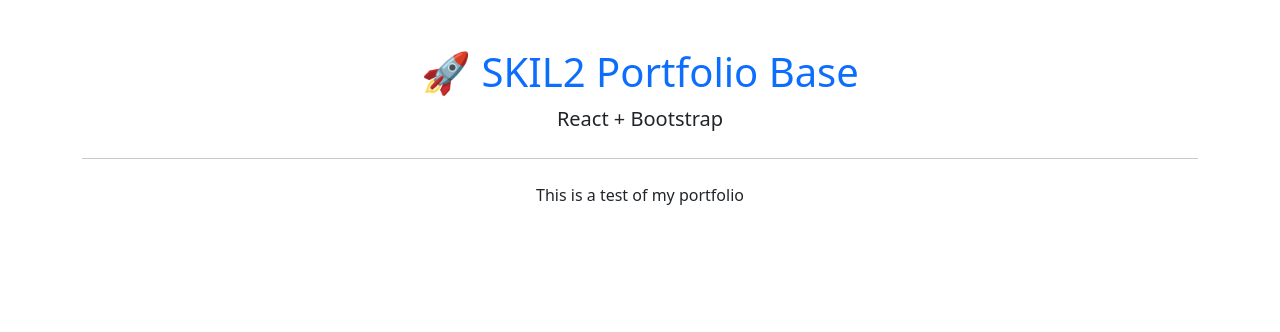
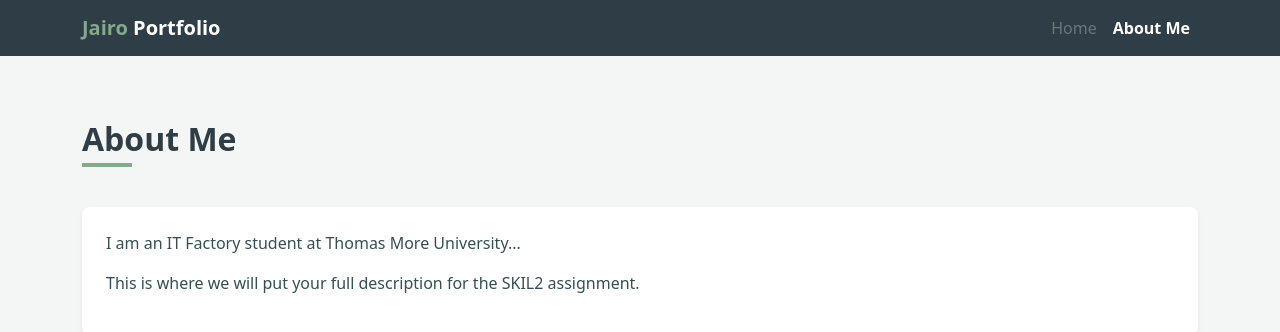
Before and after one commit to J41r0Ps/skil2-professional-portfolio, a React (Vite) app in the folder frontend/: page /about in a window 1280 px wide. Shown: the top 332 px of the page. Built offline with nearby package versions, Linux system fonts and the light colour scheme.

Commit message:
template portfolio

```diff
--- a/frontend/src/App.jsx
+++ b/frontend/src/App.jsx
@@ -1,13 +1,19 @@
-import React from 'react';
+import { Routes, Route } from 'react-router-dom';
+import Navbar from './components/Navbar';
+import Home from './components/Home';
+import About from './components/About';
 
 function App() {
   return (
-    <div className="container mt-5 text-center">
-      <h1 className="text-primary ">🚀 SKIL2 Portfolio Base</h1>
-      <p className="lead">React + Bootstrap</p>
-      <hr className="my-4" />
-      <p className='text-'>This is a test of my portfolio</p>
-    </div>
+    <>
+      <Navbar />
+      <main>
+        <Routes>
+          <Route path="/" element={<Home />} />
+          <Route path="/about" element={<About />} />
+        </Routes>
+      </main>
+    </>
   );
 }
 
--- a/frontend/src/components/About.jsx
+++ b/frontend/src/components/About.jsx
@@ -0,0 +1,13 @@
+function About() {
+    return (
+        <div className="container mt-5">
+            <h2>About Me</h2>
+            <div className="card shadow-sm border-0 mt-4 p-4" style={{ backgroundColor: '#fff' }}>
+                <p>I am an IT Factory student at Thomas More University...</p>
+                <p>This is where we will put your full description for the SKIL2 assignment.</p>
+            </div>
+        </div>
+    );
+}
+
+export default About;
--- a/frontend/src/components/Home.jsx
+++ b/frontend/src/components/Home.jsx
@@ -0,0 +1,22 @@
+function Home() {
+    return (
+        <div className="container mt-5">
+            <div className="row align-items-center min-vh-75">
+                <div className="col-md-6">
+                    <h1 className="display-4">Hi, I'm Jairo</h1>
+                    <h2>Software Developer & Data Enthusiast</h2>
+                    <p className="lead mt-3">
+                        Welcome to my SKIL2 Portfolio. I build modern web applications and analyze data.
+                    </p>
+                    <button className="btn btn-tm-primary btn-lg mt-3">View My Work</button>
+                </div>
+                <div className="col-md-6 text-center">
+                    {/* Aquí irá tu logo o foto en el futuro */}
+                    <div style={{ width: '300px', height: '300px', backgroundColor: 'var(--tm-tertiary-400)', borderRadius: '50%', margin: '0 auto' }}></div>
+                </div>
+            </div>
+        </div>
+    );
+}
+
+export default Home;
--- a/frontend/src/components/Navbar.jsx
+++ b/frontend/src/components/Navbar.jsx
@@ -0,0 +1,29 @@
+import { NavLink } from 'react-router-dom';
+
+function Navbar() {
+    return (
+        <nav className="navbar navbar-expand-lg" style={{ backgroundColor: 'var(--tm-text-900)' }}>
+            <div className="container">
+                <NavLink className="navbar-brand text-white fw-bold" to="/">
+                    <span style={{ color: 'var(--tm-secondary-400)' }}>Jairo</span> Portfolio
+                </NavLink>
+                <div className="collapse navbar-collapse">
+                    <ul className="navbar-nav ms-auto">
+                        <li className="nav-item">
+                            <NavLink className={({ isActive }) => isActive ? "nav-link text-white fw-bold" : "nav-link text-secondary"} to="/">
+                                Home
+                            </NavLink>
+                        </li>
+                        <li className="nav-item">
+                            <NavLink className={({ isActive }) => isActive ? "nav-link text-white fw-bold" : "nav-link text-secondary"} to="/about">
+                                About Me
+                            </NavLink>
+                        </li>
+                    </ul>
+                </div>
+            </div>
+        </nav>
+    );
+}
+
+export default Navbar;
--- /dev/null
+++ b/frontend/src/css/components/button.css
@@ -0,0 +1,18 @@
+.btn {
+    box-shadow: 0 4px 6px rgba(0, 0, 0, 0.1);
+    transition: all 0.3s ease-in-out;
+}
+
+.btn:hover {
+    box-shadow: 0 6px 12px rgba(0, 0, 0, 0.15);
+    transform: translateY(-2px);
+}
+
+.btn-tm-primary {
+    --bs-btn-color: #fff;
+    --bs-btn-bg: var(--tm-primary-400);
+    --bs-btn-border-color: var(--tm-primary-400);
+    --bs-btn-hover-color: #fff;
+    --bs-btn-hover-bg: var(--tm-primary-500);
+    --bs-btn-hover-border-color: var(--tm-primary-500);
+}
--- /dev/null
+++ b/frontend/src/css/content.css
@@ -0,0 +1,24 @@
+h1,
+h2,
+h3,
+h4,
+h5,
+h6 {
+    color: var(--tm-text-900);
+    font-weight: 700;
+}
+
+h2 {
+    padding: 1rem 0;
+    font-size: 2rem;
+    position: relative;
+}
+
+h2::after {
+    content: "";
+    display: block;
+    width: 50px;
+    height: 4px;
+    background-color: var(--tm-secondary-400);
+    margin-top: 5px;
+}
--- /dev/null
+++ b/frontend/src/css/root.css
@@ -0,0 +1,28 @@
+:root {
+    --tm-primary-400: #52796f;
+    /* Deep Teal */
+    --tm-primary-500: #42635a;
+    /* Hover/Active shade */
+
+    --tm-secondary-400: #84a98c;
+    /* Muted Teal */
+    --tm-secondary-500: #6b8c73;
+    /* Hover/Active shade */
+
+    --tm-tertiary-400: #cad2c5;
+    /* Ash Grey */
+    --tm-tertiary-500: #b0b8ab;
+    /* Hover/Active shade */
+
+    --tm-text-700: #354f52;
+    /* Dark Slate Grey (normal text) */
+    --tm-text-900: #2f3e46;
+    /* Charcoal Blue (Títulos) */
+    --tm-bg-light: #f4f6f5;
+    /* Light backgournd */
+
+    /* Bootstrap */
+    --bs-body-color: var(--tm-text-700);
+    --bs-body-bg: var(--tm-bg-light);
+    --bs-border-radius: 0.5rem;
+}
--- a/frontend/src/main.jsx
+++ b/frontend/src/main.jsx
@@ -1,9 +1,16 @@
-import { StrictMode } from 'react'
-import { createRoot } from 'react-dom/client'
+import React from 'react'
+import ReactDOM from 'react-dom/client'
+import { BrowserRouter } from 'react-router-dom'
 import App from './App.jsx'
 
-createRoot(document.getElementById('root')).render(
-  <StrictMode>
-    <App />
-  </StrictMode>,
+import './css/root.css'
+import './css/content.css'
+import './css/components/button.css'
+
+ReactDOM.createRoot(document.getElementById('root')).render(
+  <React.StrictMode>
+    <BrowserRouter>
+      <App />
+    </BrowserRouter>
+  </React.StrictMode>,
 )
```
